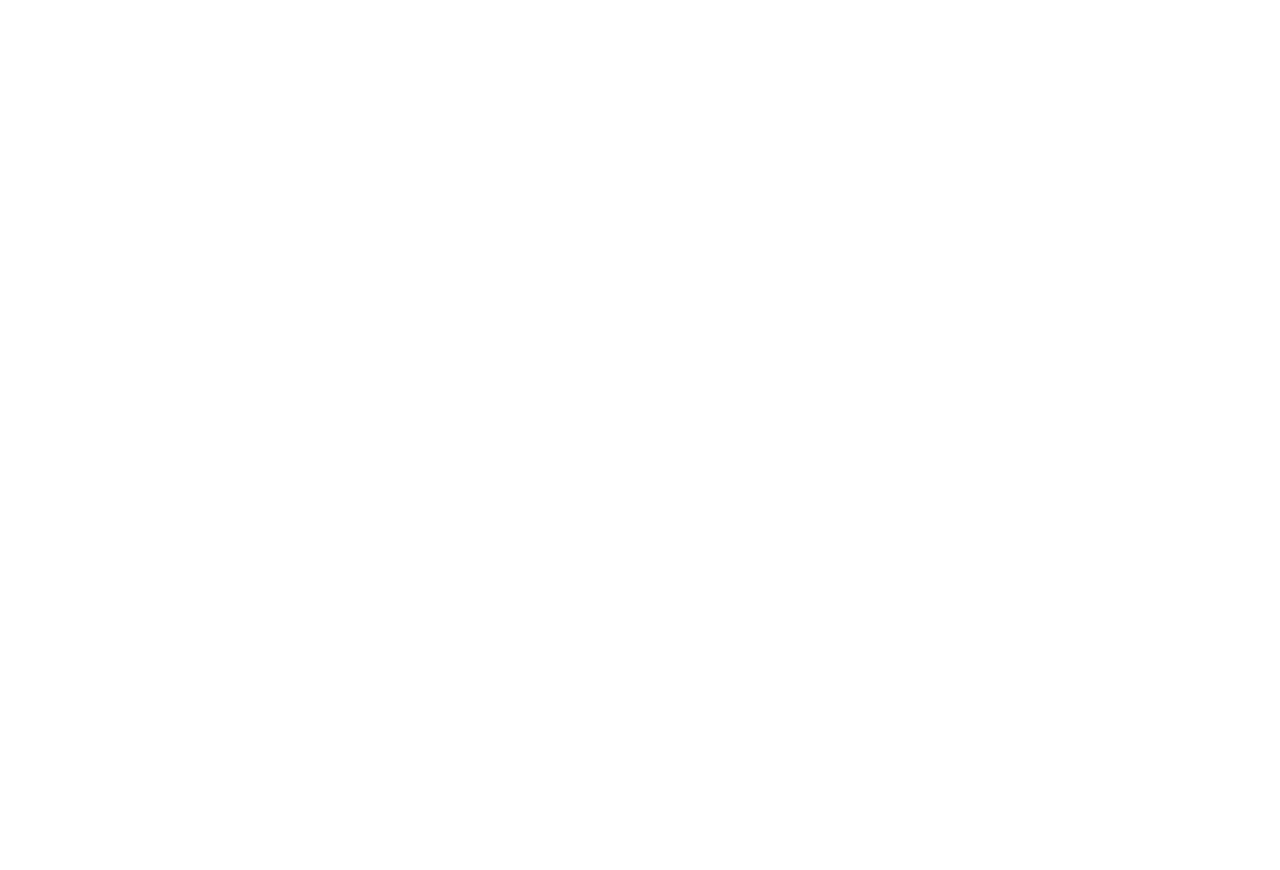
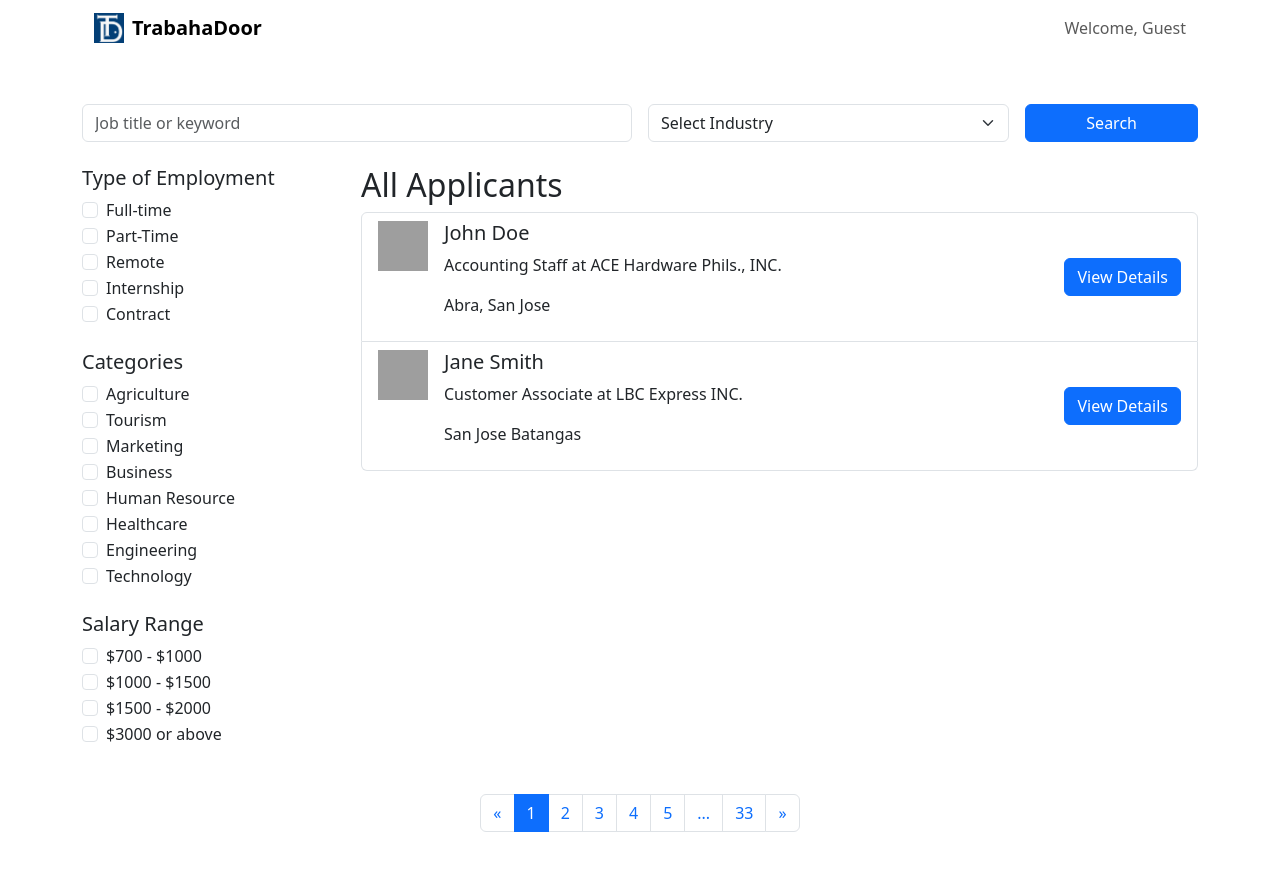
Before and after one commit to LDimaano/TrabahaDoor, a React (Create React App) app in the folder JobPortal/front-end/: page /home_employer in a window 1280 px wide. Before the commit this address had no page. Before the commit the page ends 800 px from the top, so only its background shows below. Built offline with nearby package versions, Linux system fonts and the light colour scheme; no server answers; grey boxes are pictures that could not be loaded.

Commit message:
add home_employer

```diff
--- /dev/null
+++ b/JobPortal/front-end/src/components/candidatelist.jsx
@@ -0,0 +1,36 @@
+import React from 'react';
+import ApplicantListItem from './candidatelistitem'; // Make sure the path is correct
+
+const applicants = [
+  {
+    id: 1,
+    name: 'John Doe',
+    jobTitle: 'Accounting Staff',
+    company: 'ACE Hardware Phils., INC.',
+    location: 'Abra, San Jose',
+    profilePicture: 'https://cdn.builder.io/api/v1/image/assets/TEMP/9425037a463a3276bdd0dbe0bb7a97e94562d9cb4cf54c89ff3e657f8ba47003?placeholderIfAbsent=true&apiKey=691aa702d0594162a92c71d207580975',
+  },
+  {
+    id: 2,
+    name: 'Jane Smith',
+    jobTitle: 'Customer Associate',
+    company: 'LBC Express INC.',
+    location: 'San Jose Batangas',
+    profilePicture: 'https://cdn.builder.io/api/v1/image/assets/TEMP/9425037a463a3276bdd0dbe0bb7a97e94562d9cb4cf54c89ff3e657f8ba47003?placeholderIfAbsent=true&apiKey=691aa702d0594162a92c71d207580975',
+  },
+];
+
+function ApplicantList() {
+  return (
+    <div className="col-md-9">
+      <h2>All Applicants</h2>
+      <ul className="list-group">
+        {applicants.map(applicant => (
+          <ApplicantListItem key={applicant.id} applicant={applicant} />
+        ))}
+      </ul>
+    </div>
+  );
+}
+
+export default ApplicantList;
--- /dev/null
+++ b/JobPortal/front-end/src/components/candidatelistitem.jsx
@@ -0,0 +1,34 @@
+import React from 'react';
+import { useNavigate } from 'react-router-dom';
+
+function ApplicantListItem({ applicant }) {
+  const navigate = useNavigate();
+
+  const handleApplyClick = () => {
+    navigate('/appdetails');
+  };
+
+  return (
+    <li className="list-group-item d-flex justify-content-between align-items-center">
+      <div className="d-flex">
+        <img
+          src={applicant.profilePicture}
+          alt={`${applicant.name} profile`}
+          width="50"
+          height="50"
+          className="me-3"
+        />
+        <div>
+          <h5>{applicant.name}</h5>
+          <p>{applicant.jobTitle} at {applicant.company}</p>
+          <p>{applicant.location}</p>
+        </div>
+      </div>
+      <button className="btn btn-primary" onClick={handleApplyClick}>
+        View Details
+      </button>
+    </li>
+  );
+}
+
+export default ApplicantListItem;
--- a/JobPortal/front-end/src/index.jsx
+++ b/JobPortal/front-end/src/index.jsx
@@ -12,6 +12,7 @@ import HomeJobseeker from './pages/home_jobseeker';
 import Jobdescription from './pages/jobdescription';
 import ApplicantList from './pages/applicantlist';
 import ApplicantProfile from './pages/appdetails';
+import HomeEmployer from './pages/home_employer';
 
 
 
@@ -32,6 +33,7 @@ root.render(
         <Route path="/jobdescription" element={<Jobdescription />} />
         <Route path="/applicantlist" element={<ApplicantList/>} />
         <Route path="/appdetails" element={<ApplicantProfile/>} />
+        <Route path="/home_employer" element={<HomeEmployer/>} />
       </Routes>
     </Router>
   </React.StrictMode>
--- /dev/null
+++ b/JobPortal/front-end/src/pages/home_employer.jsx
@@ -0,0 +1,24 @@
+import React from 'react';
+import Header from '../components/jsheader';
+import SearchForm from '../components/searchform';
+import FilterSection from '../components/filtersection';
+import CandidateList from '../components/candidatelist';
+import Pagination from '../components/pagination';
+
+function HomeEmployer() {
+  return (
+    <div className="container">
+      <Header />
+      <main className="row mt-4">
+        <SearchForm />
+        <div className="d-flex">
+          <FilterSection />
+          <CandidateList />
+        </div>
+        <Pagination />
+      </main>
+    </div>
+  );
+}
+
+export default HomeEmployer;
```
Also changed, not shown: 1 other file (tests, documents, lock files or other folders).
